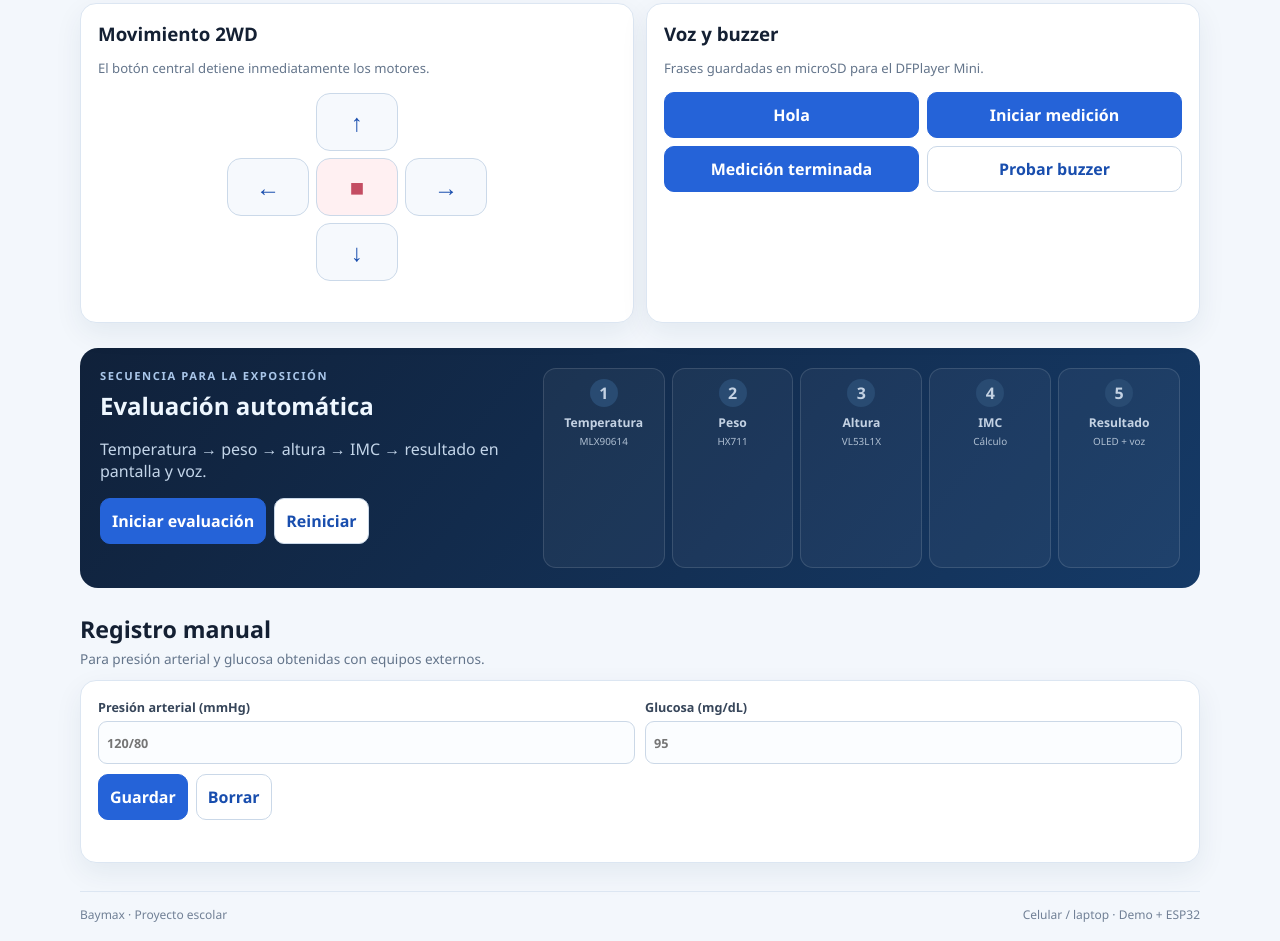
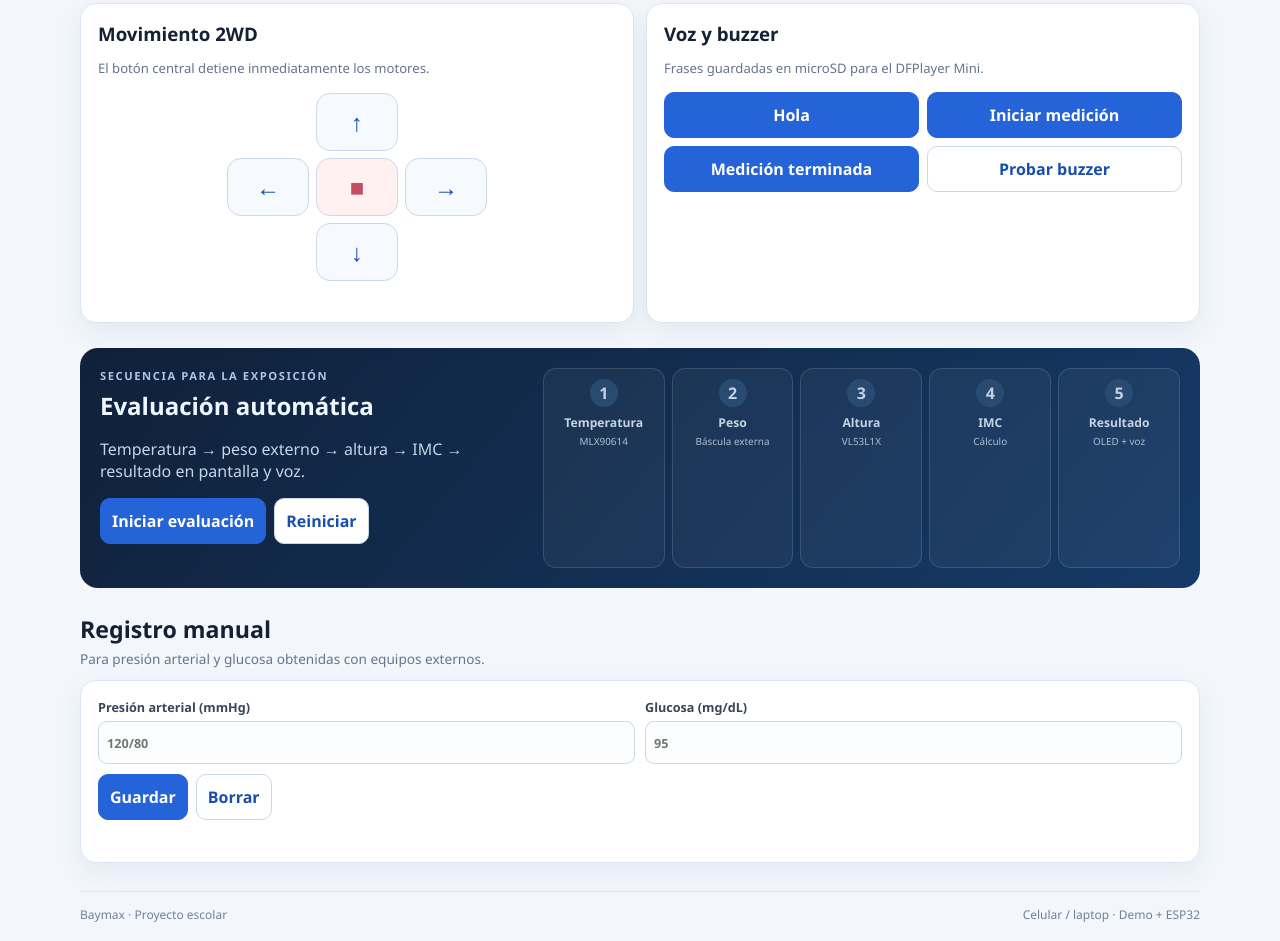
Before and after one commit to Abx013/Baymax-proyecto, a plain HTML site: page index.html in a window 1280 px wide. Shown: the part 1000-1941 px from the top of the page. Drawn offline with Linux system fonts and the light colour scheme.

Commit message:
Expo: reflejar bascula externa en el panel

```diff
--- a/index.html
+++ b/index.html
@@ -78,13 +78,13 @@ header{min-height:74px;display:flex;align-items:center;justify-content:space-bet
   <div>
     <div class="kicker">SECUENCIA PARA LA EXPOSICIÓN</div>
     <h2 style="margin:.35rem 0">Evaluación automática</h2>
-    <p>Temperatura → peso → altura → IMC → resultado en pantalla y voz.</p>
+    <p>Temperatura → peso externo → altura → IMC → resultado en pantalla y voz.</p>
     <div class="actions"><button class="primary" id="startEval">Iniciar evaluación</button><button class="outline" id="resetEval">Reiniciar</button></div>
     <div class="feedback" id="evalFeedback"></div>
   </div>
   <div class="steps">
     <div class="step" data-step="1"><span>1</span><b>Temperatura</b><small>MLX90614</small></div>
-    <div class="step" data-step="2"><span>2</span><b>Peso</b><small>HX711</small></div>
+    <div class="step" data-step="2"><span>2</span><b>Peso</b><small>Báscula externa</small></div>
     <div class="step" data-step="3"><span>3</span><b>Altura</b><small>VL53L1X</small></div>
     <div class="step" data-step="4"><span>4</span><b>IMC</b><small>Cálculo</small></div>
     <div class="step" data-step="5"><span>5</span><b>Resultado</b><small>OLED + voz</small></div>
```
